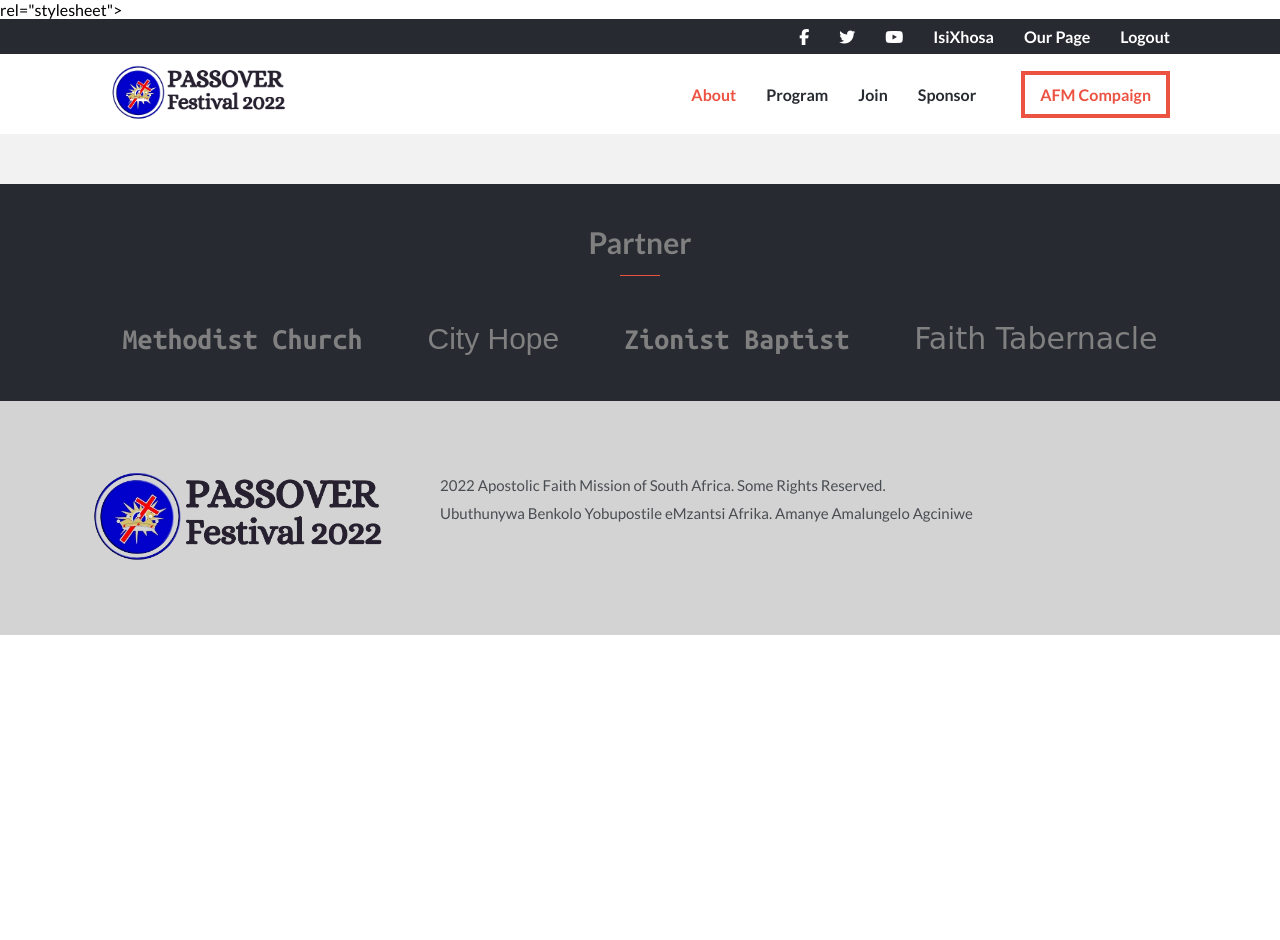
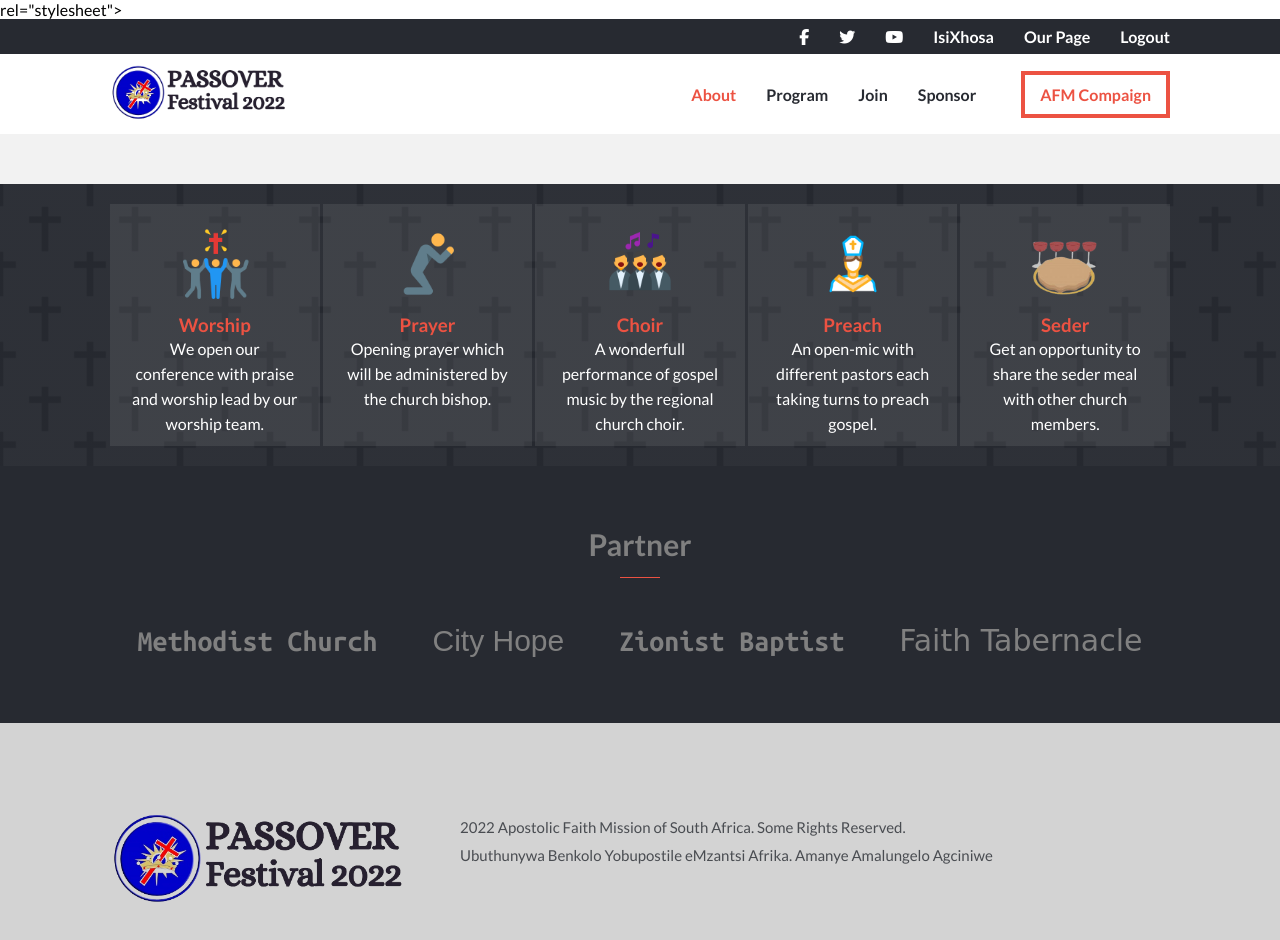
Before and after one commit to Lusindiso/conference--capstone, a website: page index.html in a window 1280 px wide. Before the commit the page ends 800 px from the top, so only its background shows below. Drawn offline with Linux system fonts and the light colour scheme; a web font is replaced by a local one.

Commit message:
Add the main program seesion

```diff
--- a/index.html
+++ b/index.html
@@ -70,6 +70,49 @@
 		</section>
 	</header>
 	<main class="main">
+		<div class="program">
+			<div class="container">
+				<h2 class="program-heading"></h2>
+				<div class="program__items">
+					<div class="program__item">
+						<img src="./img/worship.png" class="program__item--img"  alt="">
+						<h3 class="program__item--heading">Worship</h3>
+						<p class="program__item--p">
+							We open our conference with praise and worship lead by our worship team.
+						</p>
+					</div>
+					<div class="program__item">
+						<img src="./img/prayer.png" alt="" class="program__item--img">
+						<h3 class="program__item--heading">Prayer</h3>
+						<p class="program__item--p">
+							Opening prayer which will be administered by the church bishop.
+						</p>
+					</div>
+					<div class="program__item">
+						<img src="./img/choir.png" alt="" class="program__item--img">
+						<h3 class="program__item--heading">Choir</h3>
+						<p class="program__item--p">
+							A wonderfull performance of gospel music by the regional church choir.
+						</p>
+					</div>
+					<div class="program__item">
+						<img src="./img/priest.png" alt="" class="program__item--img">
+						<h3 class="program__item--heading">Preach</h3>
+						<p class="program__item--p">
+							An open-mic with different pastors each taking turns to preach gospel.
+						</p>
+					</div>
+
+					<div class="program__item">
+						<img src="./img/passover-removebg-preview.png" alt="" class="program__item--img">
+						<h3 class="program__item--heading">Seder</h3>
+						<p class="program__item--p">
+							Get an opportunity to share the seder meal with other church members.
+						</p>
+					</div>
+				</div>
+			</div>
+		</div>
 		<section class="partner">
 			<div class="container">
 				<h2 class="partner-heading">
--- a/sass/_components.scss
+++ b/sass/_components.scss
@@ -70,6 +70,48 @@
 	}
 }
 
+.program__item {
+	background-color: rgba($grey, 0.1);
+	padding: 1rem;
+	display: flex;
+	flex-direction: column;
+	align-items: center;
+
+	@media only screen and (max-width: 767px){
+		flex-direction: row;
+		justify-content: space-around;
+		grid-gap: 3.5rem;
+	}
+
+	@media only screen and (max-width: 467px){
+		grid-gap: 1.5rem;
+	}
+
+	&--img {
+		max-width: 10rem;
+		max-height: 10rem;
+		padding: 1.5rem;
+		@media only screen and (max-width: 467px){
+			padding:0;
+		}
+	}
+
+	&--heading {
+		color: $red;
+	}
+
+	&--p {
+		color: #fff;
+		text-align: center;
+		font-size: 1.6rem;
+		line-height: 2.5rem;
+		max-width: 17rem;
+		@media only screen and (max-width: 767px){
+			max-width: 25rem;
+		}
+	}
+}
+
 .partner {
 		color: grey;
 
--- a/sass/_layout.scss
+++ b/sass/_layout.scss
@@ -1,5 +1,6 @@
 .container {
 	max-width: 110rem;
+	padding: 2rem;
 	margin: 0 auto;
 }
 
@@ -44,9 +45,24 @@
 	}
 }
 
+.program {
+	background: linear-gradient( rgba($black, 0.97),rgba($black, 0.97)), url('../img/program.jpg');
+
+	&__items {
+		display: grid;
+		grid-template-columns: repeat(5, 1fr);
+		grid-column-gap: 3px;
+
+		@media only screen and (max-width: 767px){
+			grid-template-columns: 1fr;
+			grid-row-gap: 1.5rem;
+		}
+	}
+}
+
 .partner {
 	background: $black;
-	padding: 4rem 2rem;
+	padding: 4rem 0;
 }
 
 .footer {
```
Also changed, not shown: css/style.css, img/bible.png (added), img/choir.png (added), img/gospel.svg (added), img/passover-removebg-preview.png (added), img/prayer.png (added), img/priest.png (added), img/program.jpg (added), img/worship.png (added), 1 other file.
